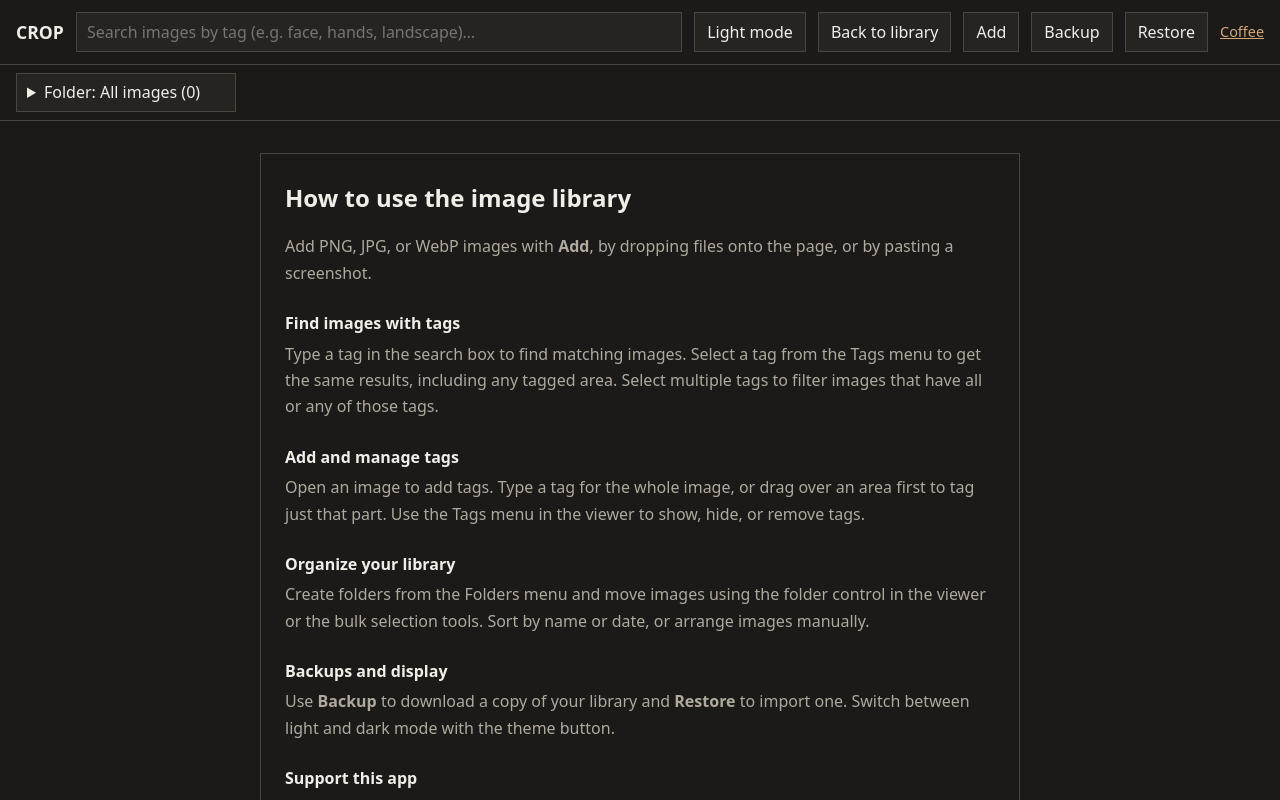
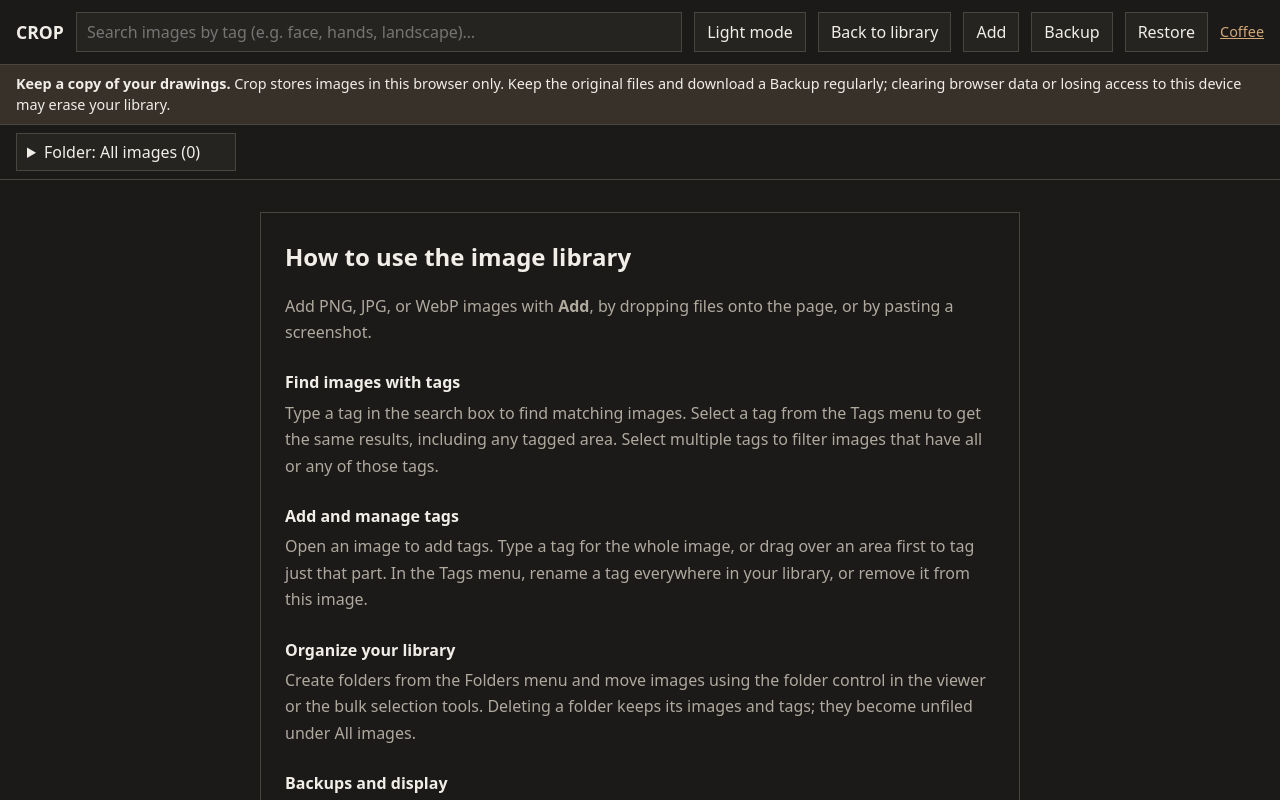
Before and after one commit to NOT16180/crop, a Svelte app: page / in a window 1280 px wide. Both pictures are taken after a click on the button "How to use". Shown: the top 800 px of the page. Built offline with nearby package versions, Linux system fonts and the light colour scheme.

Commit message:
disclaimer for images

```diff
--- a/src/App.svelte
+++ b/src/App.svelte
@@ -281,7 +281,7 @@
 
   async function deleteFolder(folder: FolderRecord) {
     const count = drawings.filter((drawing) => drawing.folderId === folder.id).length
-    if (!confirm(`Delete folder “${folder.name}”? ${count} image${count === 1 ? '' : 's'} will become unfiled.`)) return
+    if (!confirm(`Delete the folder “${folder.name}”? This removes only the folder. Its ${count} image${count === 1 ? '' : 's'} and tags will be kept in All images as unfiled.`)) return
     await Promise.all(drawings
       .filter((drawing) => drawing.folderId === folder.id)
       .map((drawing) => db.drawings.update(drawing.id, { folderId: undefined })))
@@ -326,7 +326,7 @@
   }
 
   async function restoreLibrary(file: File) {
-    if (!confirm('Import this backup into Crop? Its images will be added to your current library.')) return
+    if (!confirm('Merge this backup into your current library? Its images and folders will be added; existing images will stay. Make a Backup first if you may want to undo this, because Restore cannot be undone.')) return
     try {
       const { restoreBackup } = await import('./lib/backup')
       const result = await restoreBackup(file)
@@ -406,6 +406,33 @@
   async function removeTag(drawing: DrawingRecord, tagId: string) {
     visibleTagIds = visibleTagIds.filter((id) => id !== tagId)
     await saveTags(drawing.id, drawing.tags.filter((t) => t.id !== tagId))
+  }
+
+  async function renameTagGroup(label: string) {
+    const nextLabel = prompt(`Rename “${label}” everywhere in your library:`, label)?.trim()
+    if (!nextLabel || nextLabel === label) return
+    const oldKey = normalizeText(label)
+    const newKey = normalizeText(nextLabel)
+    const previous = new Map(drawings.map((drawing) => [drawing.id, drawing.tags]))
+    const changed = drawings.map((drawing) => ({
+      ...drawing,
+      tags: drawing.tags.map((tag) => normalizeText(tag.label) === oldKey ? { ...tag, label: nextLabel } : tag),
+    }))
+    try {
+      await db.transaction('rw', db.drawings, async () => {
+        for (const drawing of changed) {
+          if (drawing.tags.some((tag, index) => tag.label !== previous.get(drawing.id)?.[index]?.label)) {
+            await db.drawings.update(drawing.id, { tags: drawing.tags })
+          }
+        }
+      })
+      drawings = changed
+      selectedTagLabels = selectedTagLabels.map((selected) => selected === oldKey ? newKey : selected)
+      notice = `Renamed “${label}” to “${nextLabel}” throughout the library.`
+      error = ''
+    } catch {
+      error = 'Could not rename the tag. Check that browser storage is available, then try again.'
+    }
   }
 
   async function toggleTagVisibility(tagId: string, visible: boolean) {
@@ -658,8 +685,8 @@
   >{theme === 'dark' ? 'Light mode' : 'Dark mode'}</button>
   <button type="button" aria-pressed={showHelp} onclick={() => (showHelp = !showHelp)}>{showHelp ? 'Back to library' : 'How to use'}</button>
   <button onclick={() => fileInput.click()} title="You can also paste a screenshot with Ctrl+V or ⌘V">Add</button>
-  <button type="button" onclick={backupLibrary}>Backup</button>
-  <button type="button" onclick={() => backupInput.click()}>Restore</button>
+  <button type="button" onclick={backupLibrary} title="Download a ZIP copy of your library to this device">Backup</button>
+  <button type="button" onclick={() => backupInput.click()} title="Merge a Crop backup into this library">Restore</button>
   <a class="support-link" href="https://ko-fi.com/not1618033" target="_blank" rel="noopener noreferrer">Coffee</a>
   <input
     bind:this={fileInput}
@@ -684,6 +711,8 @@
     }}
   />
 </header>
+
+<p class="data-warning" role="note"><strong>Keep a copy of your drawings.</strong> Crop stores images in this browser only. Keep the original files and download a Backup regularly; clearing browser data or losing access to this device may erase your library.</p>
 
 <nav class="folder-list" aria-label="Folders">
   <details class="folder-menu">
@@ -750,13 +779,13 @@
       <p>Type a tag in the search box to find matching images. Select a tag from the Tags menu to get the same results, including any tagged area. Select multiple tags to filter images that have all or any of those tags.</p>
 
       <h3>Add and manage tags</h3>
-      <p>Open an image to add tags. Type a tag for the whole image, or drag over an area first to tag just that part. Use the Tags menu in the viewer to show, hide, or remove tags.</p>
+      <p>Open an image to add tags. Type a tag for the whole image, or drag over an area first to tag just that part. In the Tags menu, rename a tag everywhere in your library, or remove it from this image.</p>
 
       <h3>Organize your library</h3>
-      <p>Create folders from the Folders menu and move images using the folder control in the viewer or the bulk selection tools. Sort by name or date, or arrange images manually.</p>
+      <p>Create folders from the Folders menu and move images using the folder control in the viewer or the bulk selection tools. Deleting a folder keeps its images and tags; they become unfiled under All images.</p>
 
       <h3>Backups and display</h3>
-      <p>Use <strong>Backup</strong> to download a copy of your library and <strong>Restore</strong> to import one. Switch between light and dark mode with the theme button.</p>
+      <p>Your drawings are stored only in this browser. Download a <strong>Backup</strong> ZIP regularly and keep a copy somewhere safe, especially before clearing browser data or moving devices. <strong>Restore</strong> merges its images and folders into the current library; it does not replace existing drawings and cannot be undone. Switch between light and dark mode with the theme button.</p>
 
       <h3>Support this app</h3>
       <p>If you enjoy using the app, you can <a href="https://ko-fi.com/not1618033" target="_blank" rel="noopener noreferrer">support me on Ko-fi</a>. Donations are entirely optional.</p>
@@ -766,7 +795,7 @@
     <section class="empty">
       <h2>Your library is empty</h2>
       <p>Drop images here (PNG, JPG, WebP), or click “Add images”.</p>
-      <p>Your library stays on this device.</p>
+      <p>Your library stays in this browser on this device. Keep the original files and use Backup regularly; clearing browser data can erase your library.</p>
     </section>
   {:else}
     {#if hasFilters}
@@ -992,6 +1021,7 @@
                   />
                   <strong>{group.label}</strong><span>({group.tags.length})</span>
                 </label>
+                <button type="button" class="rename-tag" onclick={() => renameTagGroup(group.label)}>Rename everywhere</button>
                 {#each group.tags as tag (tag.id)}
                   <div class="tag-entry">
                     <label>
--- a/src/app.css
+++ b/src/app.css
@@ -185,6 +185,15 @@ button:disabled {
     display: flex;
     align-items: center;
     gap: 8px;
+}
+
+.data-warning {
+    margin: 0;
+    padding: 9px 16px;
+    border-bottom: 1px solid var(--border);
+    background: color-mix(in srgb, var(--accent) 10%, var(--surface));
+    color: var(--text);
+    font-size: 0.9rem;
 }
 
 .status.notice button:last-child {
@@ -644,6 +653,12 @@ main {
     padding-left: 24px;
 }
 
+.rename-tag {
+    margin: 0 0 4px 24px;
+    padding: 2px 8px;
+    font-size: 0.8rem;
+}
+
 .tag-entry button {
     padding: 2px 8px;
     font-size: 0.8rem;
```
Also changed, not shown: 1 other file (tests, documents, lock files or other folders).
